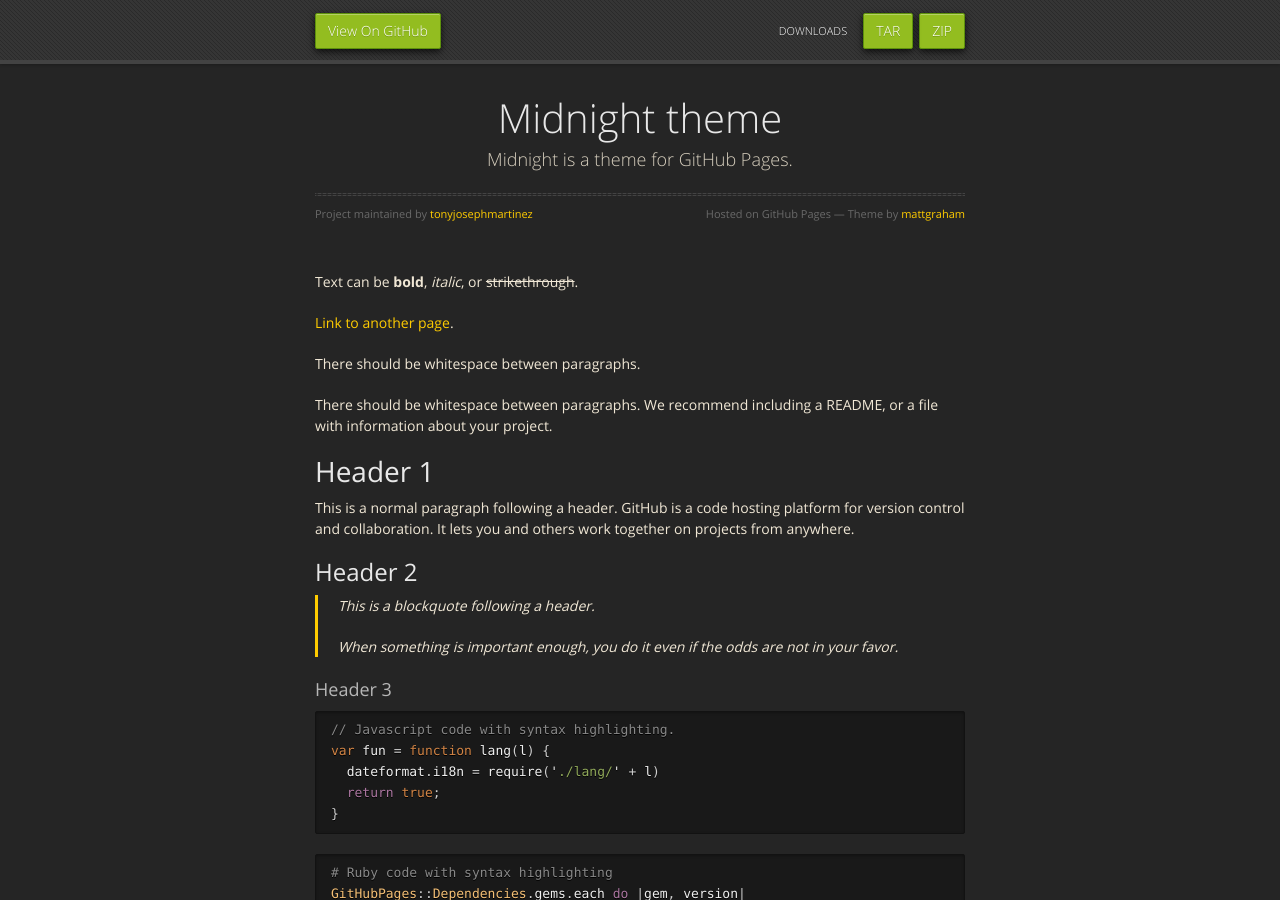
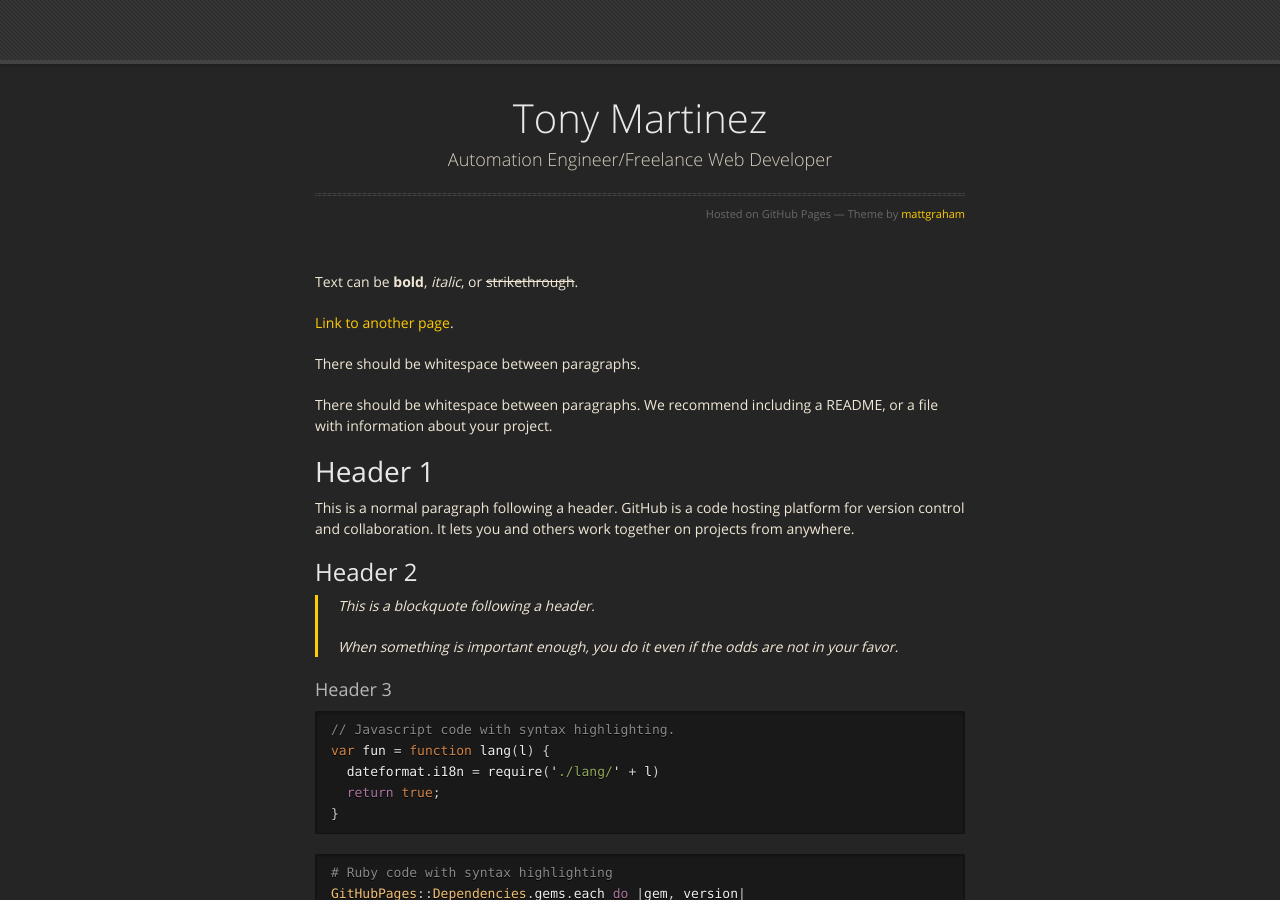
Before and after one commit to tonyjosephmartinez/tonyjosephmartinez.github.io, a Jekyll site: the page built from index.md, in a window 1280 px wide and 900 px high. Built offline with Jekyll 4.4.1, drawn with Linux system fonts in a browser that asks for light colours; nearby versions of some CDN libraries.

Commit message:
Added name

```diff
--- a/_config.yml
+++ b/_config.yml
@@ -1,5 +1,5 @@
-title: Midnight theme
-description: Midnight is a theme for GitHub Pages.
-show_downloads: true
+title: Tony Martinez
+description: Automation Engineer/Freelance Web Developer
+show_downloads: false
 google_analytics:
 theme: jekyll-theme-midnight
--- a/_layouts/default.html
+++ b/_layouts/default.html
@@ -20,7 +20,7 @@
   <body>
       <div id="header">
         <nav>
-          <li class="fork"><a href="{{ site.github.repository_url }}">View On GitHub</a></li>
+          <!--<li class="fork"><a href="{{ site.github.repository_url }}">View on Git</a></li>-->
           {% if site.show_downloads %}
             <li class="downloads"><a href="{{ site.github.zip_url }}">ZIP</a></li>
             <li class="downloads"><a href="{{ site.github.tar_url }}">TAR</a></li>
@@ -36,7 +36,7 @@
           <h1>{{ site.title | default: site.github.repository_name }}</h1>
           <p>{{ site.description | default: site.github.project_tagline }}</p>
           <hr>
-          <span class="credits left">Project maintained by <a href="{{ site.github.owner_url }}">{{ site.github.owner_name }}</a></span>
+          <!--<span class="credits left">Project maintained by <a href="{{ site.github.owner_url }}">{{ site.github.owner_name }}</a></span>-->
           <span class="credits right">Hosted on GitHub Pages &mdash; Theme by <a href="https://twitter.com/michigangraham">mattgraham</a></span>
         </div>
 
```
